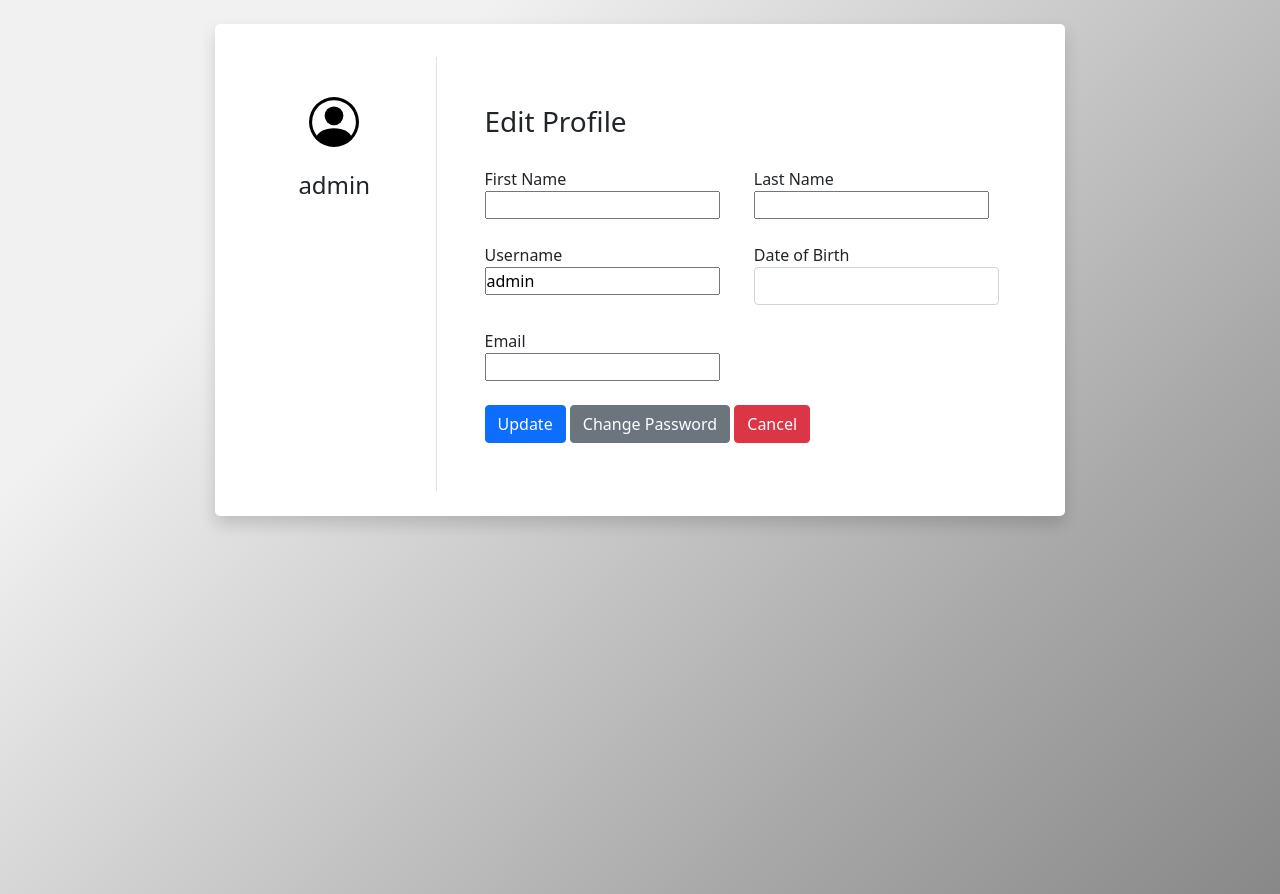
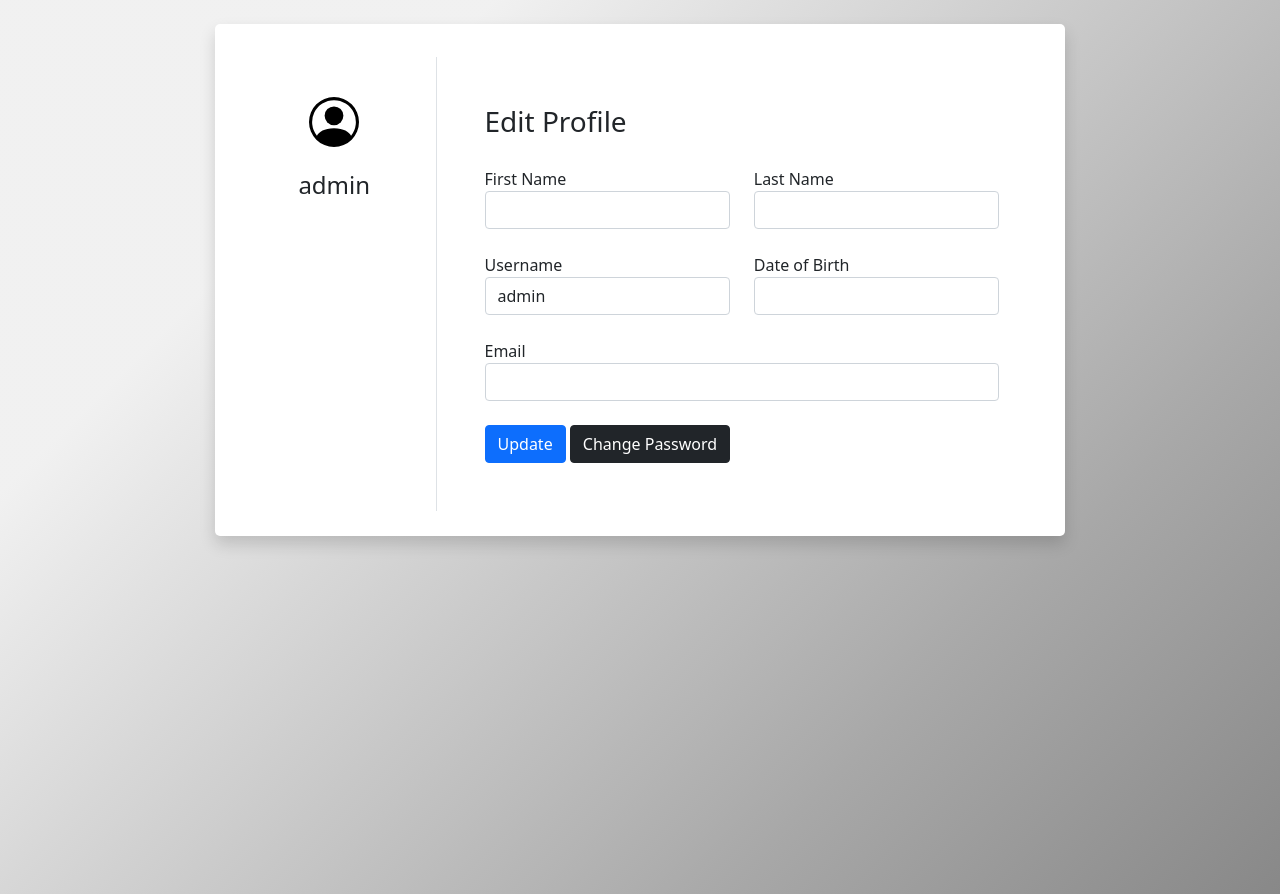
Before and after one commit to Rahul2325/CourseManagementSys, a Django app: page /profile in a window 1280 px wide. Shown: the part 66-960 px from the top of the page. Run offline with Django 4.2, Linux system fonts and the light colour scheme; a user stored in the database is signed in; some libraries are stand-ins or nearby versions.

Commit message:
Updted withh implementing bootstrap

```diff
--- a/CMSdjango/cms/forms.py
+++ b/CMSdjango/cms/forms.py
@@ -1,11 +1,19 @@
+from django import forms
 from django.contrib.auth.models import User
 from django.contrib.auth.forms import UserCreationForm,UserChangeForm
 
 class SignUpForm(UserCreationForm):
+    password1=forms.CharField(label='Password', widget=forms.PasswordInput(attrs={'class':'form-control'}))
+    password2=forms.CharField(label='Confirm Password', widget=forms.PasswordInput(attrs={'class':'form-control'}))
     class Meta:
         model=User
         fields=['username', 'first_name', 'last_name', 'email']
         labels={'email': 'Email'}
+        widgets={'first_name':forms.TextInput(attrs={'class':'form-control'}),
+        'last_name':forms.TextInput(attrs={'class':'form-control'}),
+        'username':forms.TextInput(attrs={'class':'form-control'}),
+        'email':forms.EmailInput(attrs={'class':'form-control'})
+        }
 
 class EditUserProfileForm(UserChangeForm):
     password=None
@@ -13,3 +21,8 @@ class EditUserProfileForm(UserChangeForm):
         model=User
         fields=['username', 'first_name', 'last_name', 'email']
         labels={'email': 'Email'}
+        widgets={'first_name':forms.TextInput(attrs={'class':'form-control'}),
+        'last_name':forms.TextInput(attrs={'class':'form-control'}),
+        'username':forms.TextInput(attrs={'class':'form-control'}),
+        'email':forms.EmailInput(attrs={'class':'form-control'})
+        }
--- a/CMSdjango/cms/templates/cms/Update_Profile.html
+++ b/CMSdjango/cms/templates/cms/Update_Profile.html
@@ -70,8 +70,8 @@
           <div>
             {% comment %} <input type="submit" value="save"> {% endcomment %}
             <button class="btn btn-primary">Update</button>
-            <a href="{% url 'changepass'%}" <button class="btn btn-secondary">Change Password</button></a>
-            <button class="btn btn-danger ">Cancel</button>
+            <a href="{% url 'changepass'%}" <button class="btn btn-dark">Change Password</button></a>
+            {% comment %} <button class="btn btn-danger ">Cancel</button> {% endcomment %}
           </div>
         </div>
       </div>
--- a/CMSdjango/cms/templates/cms/changepass.html
+++ b/CMSdjango/cms/templates/cms/changepass.html
@@ -14,7 +14,7 @@
         {{fm.label_tag}} {{fm}} {{fm.errors|striptags}}<br></br>
     {% endfor %}
 
-<input type="submit" style="background-color:#ADD8E6; border-radius:5px; width:100px" value="Save">
+<input type="submit" value="Save" class="btn btn-primary">
 </form>
 </div>
 
--- a/CMSdjango/cms/templates/cms/register.html
+++ b/CMSdjango/cms/templates/cms/register.html
@@ -54,7 +54,7 @@
 
                             </div>
 
-                            <div class="mb-3 col-6">
+                            <div class="mb-3">
                                 <label>Username</label>
                                 {{form.username}}
                                 {% comment %} <input type="text" name="username" id="usernam" class="form-control" placeholder="Enter Username" value="{{ username }}" required unique> {% endcomment %}
```
Also changed, not shown: CMSdjango/db.sqlite3.
